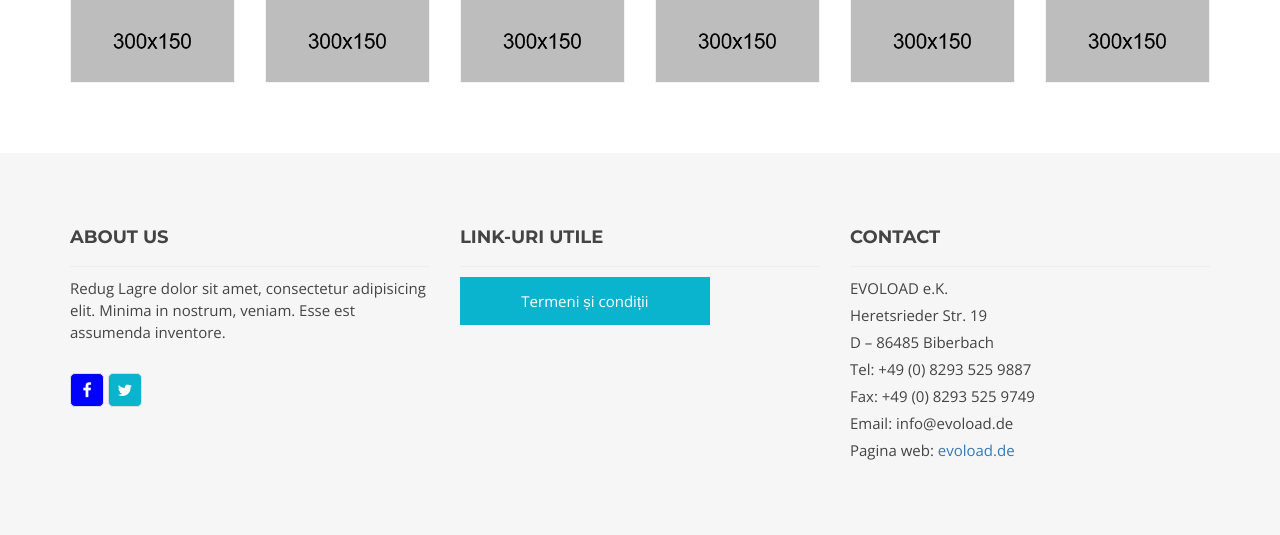
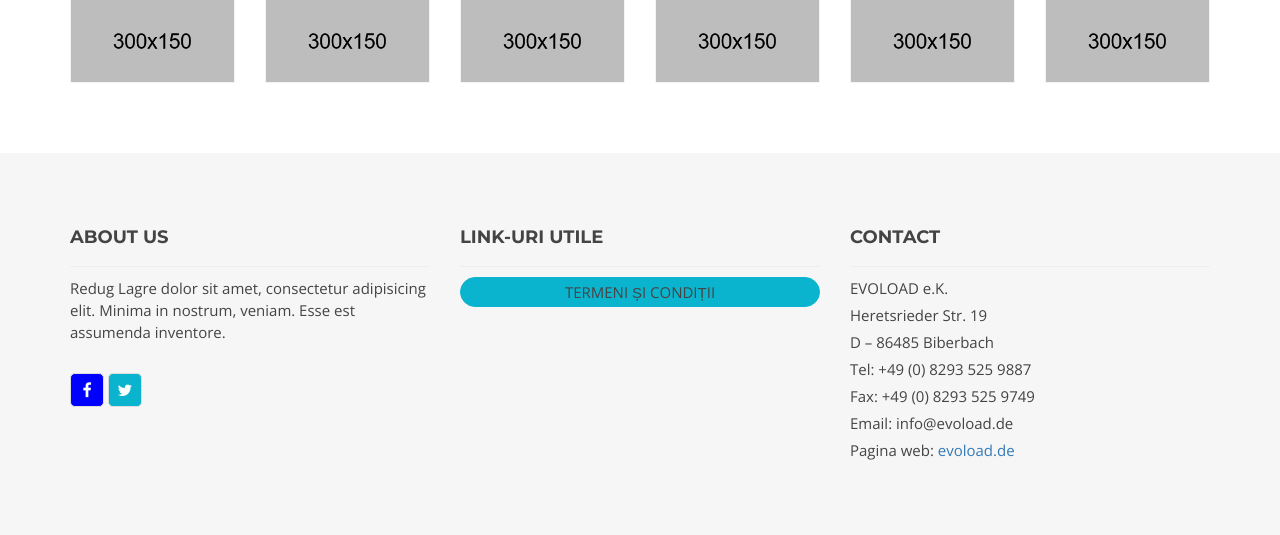
Before and after one commit to MihaiAlexandruVlad/soft-lading, a PHP site: page / in a window 1280 px wide. Shown: the part 3667-4202 px from the top of the page. Run offline with PHP 8.4, Linux system fonts and the light colour scheme.

Commit message:
modificari

```diff
--- a/index.html
+++ b/index.html
@@ -566,9 +566,9 @@
                                     <hr>
                                     <ul class="footer-list">
 
-                                           <div class="footerBtn">
-                                                <a href="agbco.pdf" class="slide-btnt">Termeni și condiții</a>
-                                            </div>
+
+                                               <li> <a href="agbco.pdf" class="slide-btn">Termeni și condiții</a></li>
+
 
                                     </ul>
                                 </div>
--- a/style.css
+++ b/style.css
@@ -1097,16 +1097,6 @@ span.users::before{
     display: block;
     transition: 0.4s;
 }
-.footerBtn{
-    padding :12px 15px;
-    border: 1px solid #0BB4CE;
-    background: #0BB4CE;
-    text-align: center;
-    width: 250px
-}
-.footerBtn a{
-    color: white
-}
 footer-head-links{
     text-align: center;
 }
```
